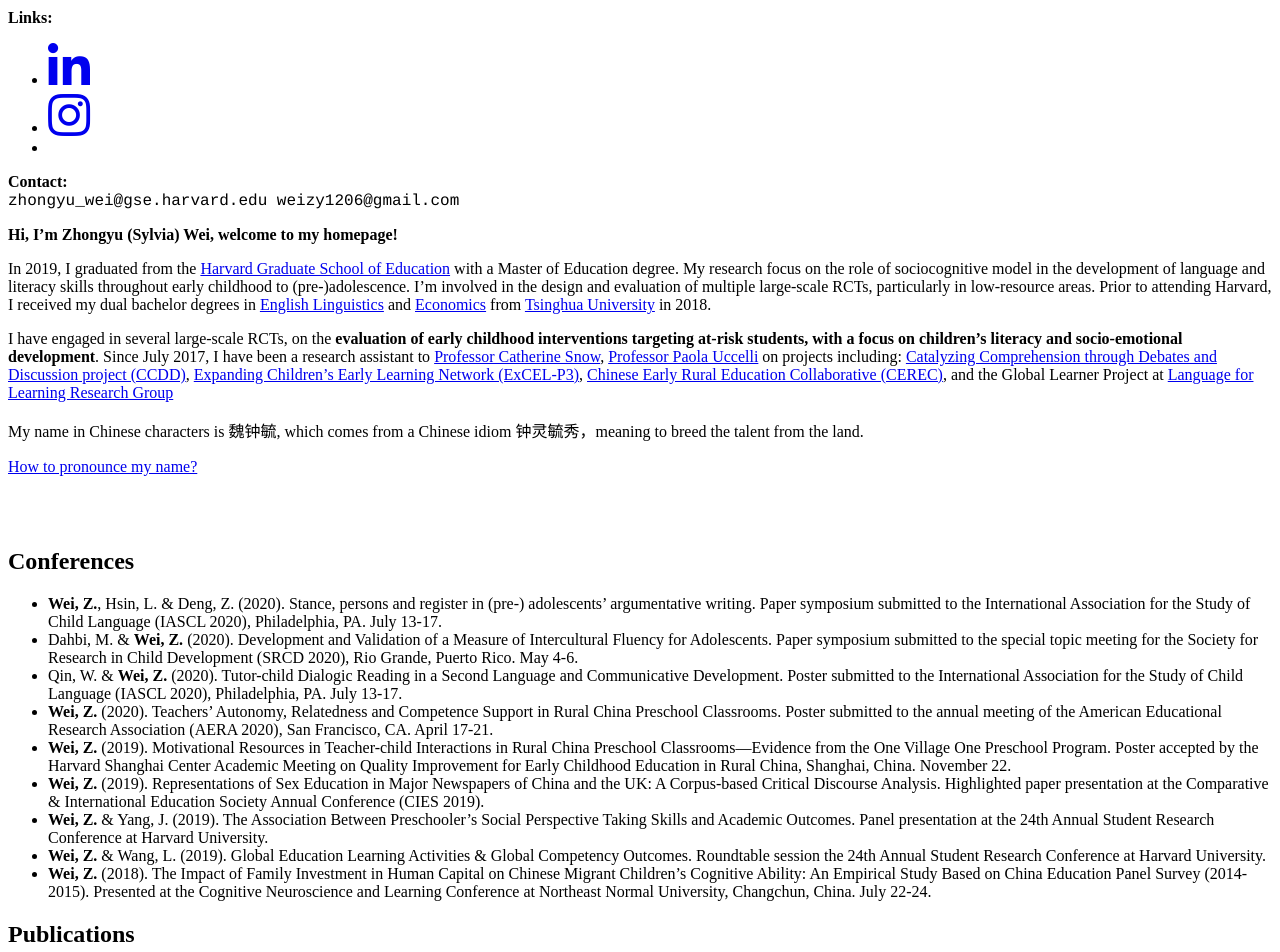
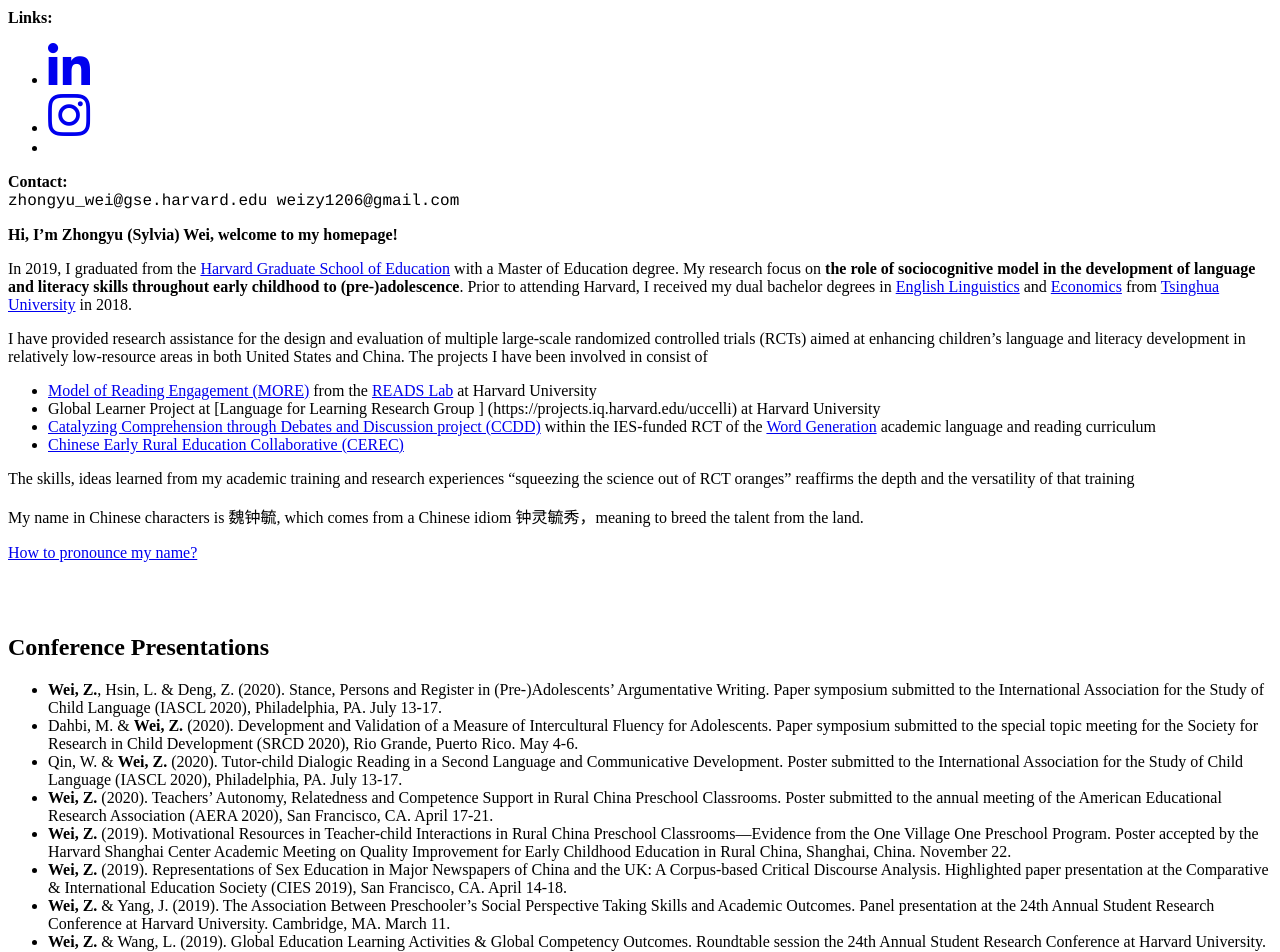
Before and after one commit to Sylviawzy/Sylviawzy.github.io, a Jekyll site: the page built from index.md, in a window 1280 px wide and 1400 px high, scrolled down 1051 px. Shown: the top 952 px of the window. Built offline with Jekyll 4.4.1, drawn with Linux system fonts in a browser that asks for light colours; our own code applies the rules of GitHub Pages for plain Markdown files; a style sheet for code colours, icons or effects is not loaded; some of the changed text lies outside the part shown.

Commit message:
Update index.md

```diff
--- a/index.md
+++ b/index.md
@@ -1,8 +1,14 @@
 **Hi, I'm Zhongyu (Sylvia) Wei, welcome to my homepage!**
 
-In 2019, I graduated from the [Harvard Graduate School of Education](https://www.gse.harvard.edu/) with a Master of Education degree. My research focus on the role of sociocognitive model in the development of language and literacy skills throughout early childhood to (pre-)adolescence. I'm involved in the design and evaluation of multiple large-scale RCTs, particularly in low-resource areas. Prior to attending Harvard, I received my dual bachelor degrees in [English Linguistics](http://www.wwx.tsinghua.edu.cn/publish/fdllen/index.html) and [Economics](http://www.sem.tsinghua.edu.cn/en/) from [Tsinghua University](http://www.tsinghua.edu.cn/publish/thu2018en/) in 2018.
+In 2019, I graduated from the [Harvard Graduate School of Education](https://www.gse.harvard.edu/) with a Master of Education degree. My research focus on **the role of sociocognitive model in the development of language and literacy skills throughout early childhood to (pre-)adolescence**. Prior to attending Harvard, I received my dual bachelor degrees in [English Linguistics](http://www.wwx.tsinghua.edu.cn/publish/fdllen/index.html) and [Economics](http://www.sem.tsinghua.edu.cn/en/) from [Tsinghua University](http://www.tsinghua.edu.cn/publish/thu2018en/) in 2018.
 
-I have engaged in several large-scale RCTs, on the **evaluation of early childhood interventions targeting at-risk students, with a focus on children’s literacy and socio-emotional development**. Since July 2017, I have been a research assistant to [Professor Catherine Snow](https://www.researchgate.net/profile/Catherine_Snow), [Professor Paola Uccelli](https://www.researchgate.net/profile/Paola_Uccelli) on projects including: [Catalyzing Comprehension through Debates and Discussion project (CCDD)](https://ccdd.serpmedia.org/), [Expanding Children’s Early Learning Network (ExCEL-P3)](https://www.mdrc.org/project/expanding-children-s-early-learning-excel-network), [Chinese Early Rural Education Collaborative (CEREC)](https://www.researchgate.net/project/Quality-improvement-of-early-childhood-education-in-rural-China), and the Global Learner Project at [Language for Learning Research Group](https://projects.iq.harvard.edu/uccelli)
+I have provided research assistance for the design and evaluation of multiple large-scale randomized controlled trials (RCTs) aimed at enhancing children's language and literacy development in relatively low-resource areas in both United States and China. The projects I have been involved in consist of
+- [Model of Reading Engagement (MORE)](https://www.readslab.org/more-study) from the [READS Lab](https://www.readslab.org/) at Harvard University
+- Global Learner Project at [Language for Learning Research Group ] (https://projects.iq.harvard.edu/uccelli) at Harvard University
+- [Catalyzing Comprehension through Debates and Discussion project (CCDD)](https://ccdd.serpmedia.org/) within the IES-funded RCT of the [Word Generation](https://wordgen.serpmedia.org/) academic language and reading curriculum
+- [Chinese Early Rural Education Collaborative (CEREC)](https://www.researchgate.net/project/Quality-improvement-of-early-childhood-education-in-rural-China)
+
+The skills, ideas learned from my academic training and research experiences "squeezing the science out of RCT oranges" reaffirms the depth and the versatility of that training
 
 My name in Chinese characters is 魏钟毓, which comes from a Chinese idiom 钟灵毓秀，meaning to breed the talent from the land.
 
@@ -10,15 +16,15 @@
 
 <br><br>
 
-## Conferences
--	**Wei, Z.**, Hsin, L. & Deng, Z. (2020). Stance, persons and register in (pre-) adolescents’ argumentative writing. Paper symposium submitted to the International Association for the Study of Child Language (IASCL 2020), Philadelphia, PA. July 13-17.
+## Conference Presentations
+-	**Wei, Z.**, Hsin, L. & Deng, Z. (2020). Stance, Persons and Register in (Pre-)Adolescents’ Argumentative Writing. Paper symposium submitted to the International Association for the Study of Child Language (IASCL 2020), Philadelphia, PA. July 13-17.
 - Dahbi, M. & **Wei, Z.** (2020). Development and Validation of a Measure of Intercultural Fluency for Adolescents. Paper symposium submitted to the special topic meeting for the Society for Research in Child Development (SRCD 2020), Rio Grande, Puerto Rico. May 4-6.
 - Qin, W. & **Wei, Z.** (2020). Tutor-child Dialogic Reading in a Second Language and Communicative Development. Poster submitted to the International Association for the Study of Child Language (IASCL 2020), Philadelphia, PA. July 13-17.
 -	**Wei, Z.** (2020). Teachers’ Autonomy, Relatedness and Competence Support in Rural China Preschool Classrooms. Poster submitted to the annual meeting of the American Educational Research Association (AERA 2020), San Francisco, CA. April 17-21.
 -	**Wei, Z.** (2019). Motivational Resources in Teacher-child Interactions in Rural China Preschool Classrooms—Evidence from the One Village One Preschool Program. Poster accepted by the Harvard Shanghai Center Academic Meeting on Quality Improvement for Early Childhood Education in Rural China, Shanghai, China. November 22.
--	**Wei, Z.** (2019). Representations of Sex Education in Major Newspapers of China and the UK: A Corpus-based Critical Discourse Analysis. Highlighted paper presentation at the Comparative & International Education Society Annual Conference (CIES 2019).
-- **Wei, Z.** & Yang, J. (2019). The Association Between Preschooler’s Social Perspective Taking Skills and Academic Outcomes. Panel presentation at the 24th Annual Student Research Conference at Harvard University.
-- **Wei, Z.** & Wang, L. (2019). Global Education Learning Activities & Global Competency Outcomes. Roundtable session the 24th Annual Student Research Conference at Harvard University.
+-	**Wei, Z.** (2019). Representations of Sex Education in Major Newspapers of China and the UK: A Corpus-based Critical Discourse Analysis. Highlighted paper presentation at the Comparative & International Education Society (CIES 2019), San Francisco, CA. April 14-18.
+- **Wei, Z.** & Yang, J. (2019). The Association Between Preschooler’s Social Perspective Taking Skills and Academic Outcomes. Panel presentation at the 24th Annual Student Research Conference at Harvard University. Cambridge, MA. March 11.
+- **Wei, Z.** & Wang, L. (2019). Global Education Learning Activities & Global Competency Outcomes. Roundtable session the 24th Annual Student Research Conference at Harvard University. Cambridge, MA. March 11.
 -	**Wei, Z.** (2018). The Impact of Family Investment in Human Capital on Chinese Migrant Children’s Cognitive Ability: An Empirical Study Based on China Education Panel Survey (2014-2015). Presented at the Cognitive Neuroscience and Learning Conference at Northeast Normal University, Changchun, China. July 22-24.
 
 ## Publications
@@ -37,12 +43,11 @@
 - In this study, I constructed a _dissimilarity index_ with a sociological strategy, based on [Opportunity Insights](https://opportunityinsights.org/) & [IPEDS](https://nces.ed.gov/ipeds/) data, and built a multilevel model using R to examine variation in segregation within and across 2,980 counties.
 ![map.png](Sylviawzy.github.io/assets/img/map.png)
 
-#### Quality improvement of early childhood education in rural China
+#### Quality Improvement of Early Childhood Education in Rural China
 - _Advisor: Catherine Snow (Professor at Harvard Graduate School of Education), Dr. Si Chen_
 - The purpose of the study is to determine whether strategies for quality improvement in early childhood education (e.g., providing picture books to the classroom, conducting teacher training et) will improve the vocabulary and cognitive development of young children and child-teacher interaction quality in rural China. This study is collaborating with the [One Village One Preschool Project](http://www.cdrf.org.cn/hcyey/index.jhtml) launched by [China Development Research Foundation](http://www.cdrf.org.cn/).
-- Based on transcribed videos, designed a coding scheme measuring the motivationally supportive elements in teacher-child interactions and coded 630-minute video transcriptions using CLAN
-- Based on preliminary findings, designed content for online teacher training for 56 local rural teachers
-
+- I designed a CLAN-based coding scheme measuring the motivational resources in teacher-child interactions. Using a random sample of 21 classrooms, that is, a total of 630-minute classroom activities, I coded the autonomy support, relatedness support, and competence support reflected in teachers' language use, and modeled links with preacademic outcomes.
+- Based on preliminary findings, I designed content for online teacher training for 56 local preschool teachers
 ![CEREC.jpeg](Sylviawzy.github.io/assets/img/CEREC.jpeg)
 
 <br><br>
@@ -53,7 +58,7 @@
 _June 2018-present_
 -	Created K-4 books, curriculum and multimedia resources for app content development and ensured alignment of content to the World Wide Web Consortium's (W3C) standards
 - Assisted the analytic and writing team to prep data and helped draft analytic plans and develop reports and articles for publication
-- Assisted the logistics for the large-scale RCT including survey, assessment and material preparation
+- Assisted the logistics for the large-scale MORE Intervention including survey, assessment and material preparation
 
 #### [Language for Learning Research Group at Harvard University](https://projects.iq.harvard.edu/uccelli) | Boston, US | Research Assistant
 _July 2017-present_
```
